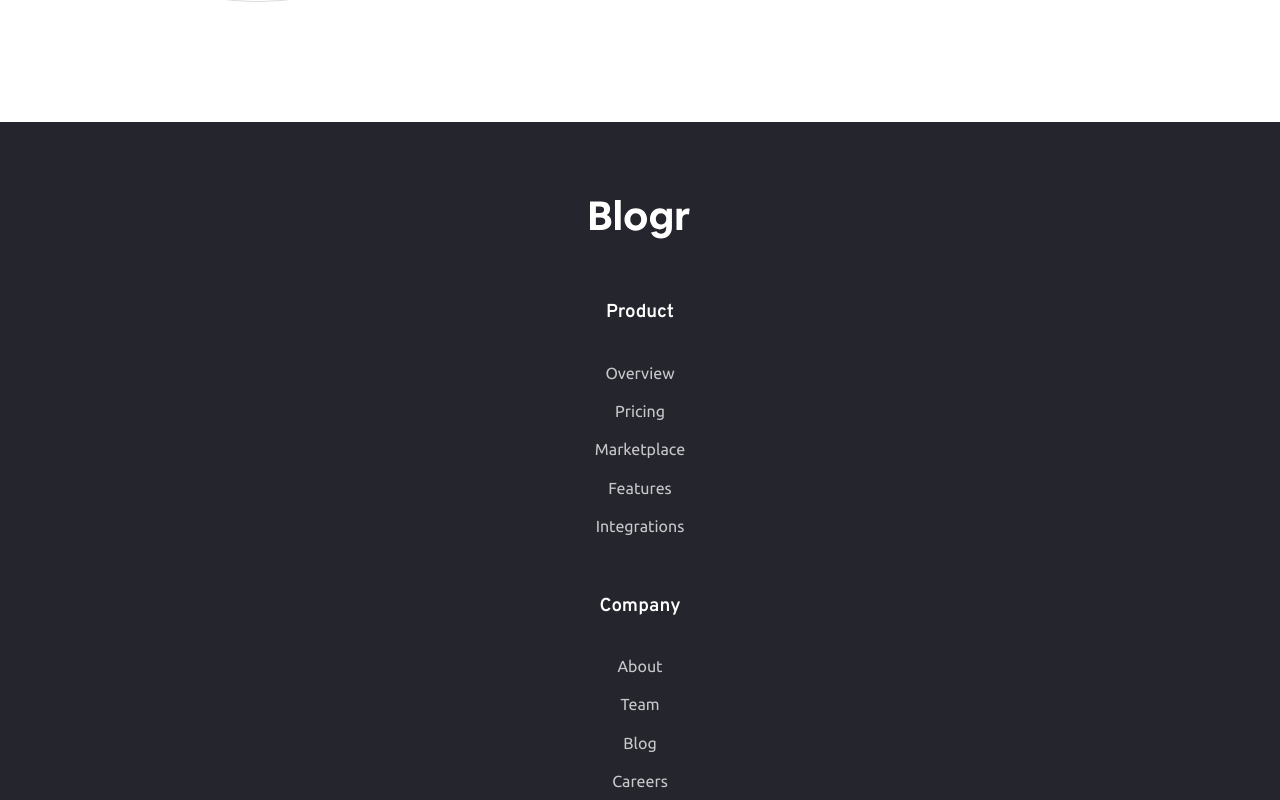
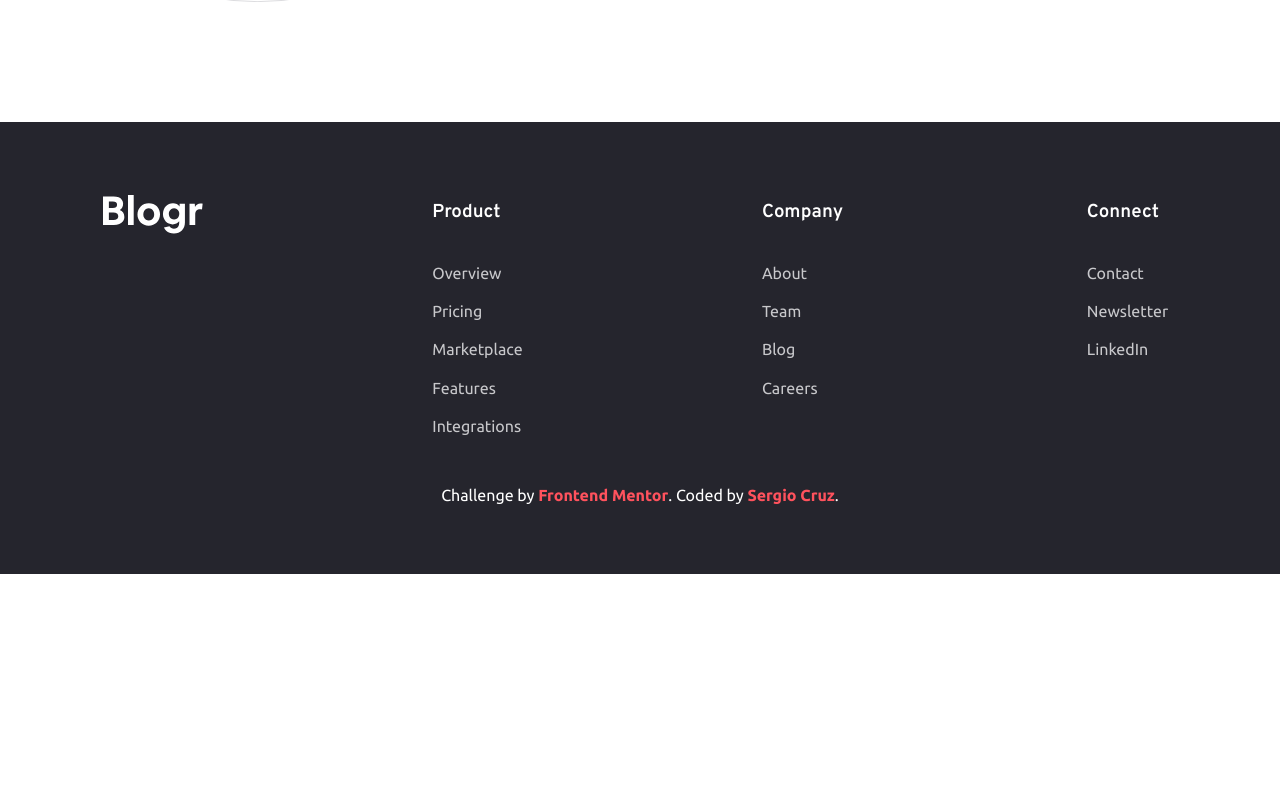
Before and after one commit to SergioCzP/blogr, a website: page index.html in a window 1280 px wide. Shown: the part 2620-3420 px from the top of the page. After the commit the page ends 3194 px from the top, so only its background shows below. Drawn offline with Linux system fonts and the light colour scheme.

Commit message:
medium footer

```diff
--- a/src/scss/ui/footer/_footer.scss
+++ b/src/scss/ui/footer/_footer.scss
@@ -5,11 +5,19 @@
   padding: 7.5rem 0 8rem;
   background-color: v.$veryDarkBlackBlue;
 
+  @include m.medium {
+    padding: 7rem 0;
+  }
+
   &__grid {
     display: grid;
     grid-template-columns: 1fr;
     justify-items: center;
     gap: 2rem;
+
+    @include m.medium {
+      grid-template-columns: repeat(4, 1fr);
+    }
   }
 
   &__logo {
@@ -22,6 +30,11 @@
     margin: 4rem 0;
     text-align: center;
     color: v.$white;
+
+    @include m.medium {
+      text-align: left;
+      margin: 1rem 0 4rem;
+    }
   }
 
   &__nav {
@@ -29,6 +42,10 @@
     flex-direction: column;
     align-items: center;
     gap: 2rem;
+
+    @include m.medium {
+      align-items: flex-start;
+    }
   }
 
   &__link {
```
Also changed, not shown: build/css/app.css, 1 other file.
